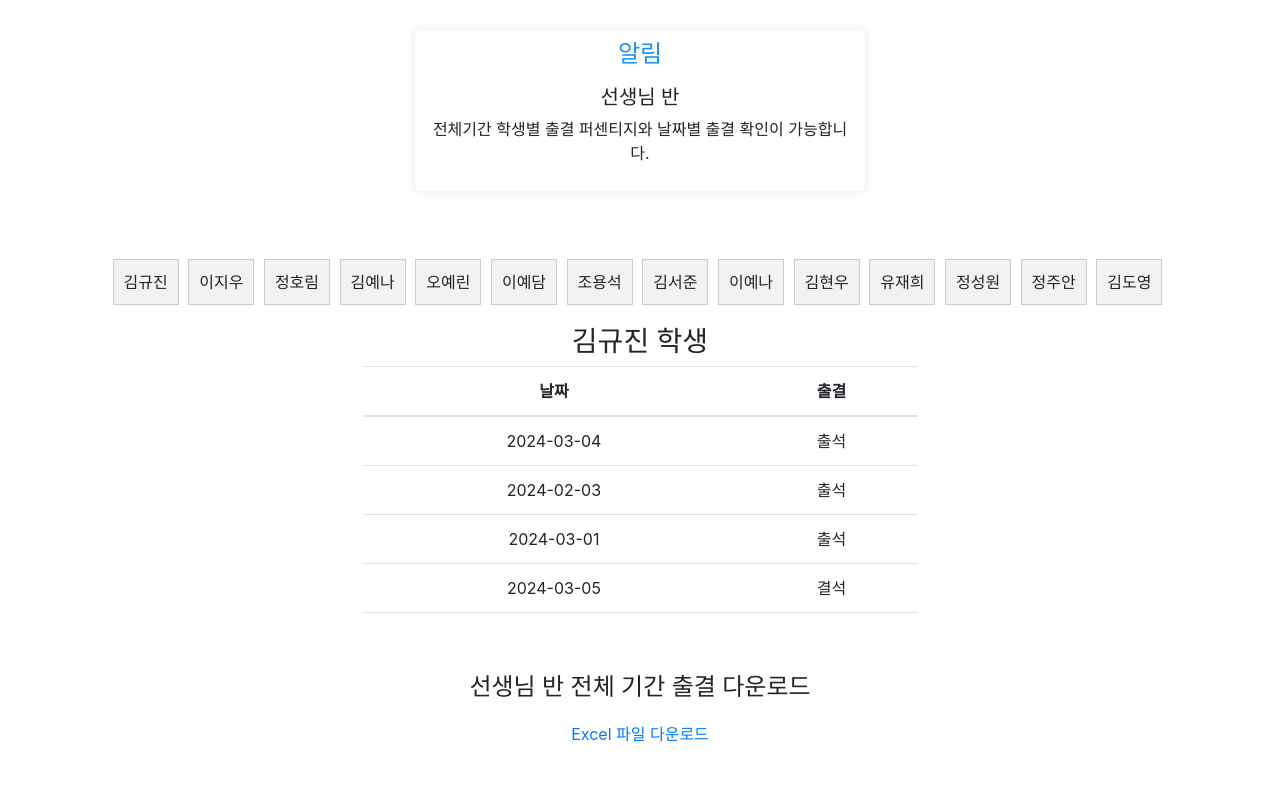
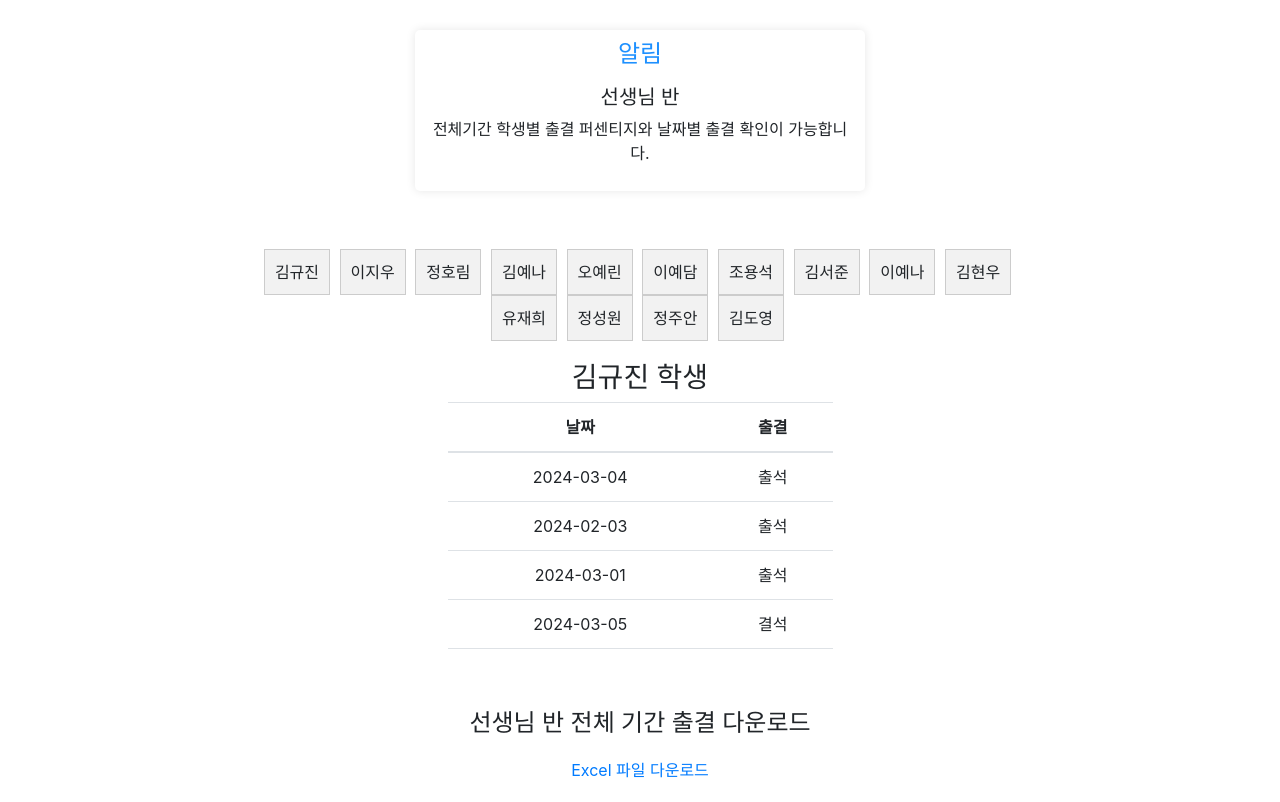
Before and after one commit to uiseokgeem/Hello_Poko, a Django app: template checking/templates/checking/attendance_ind.html in a window 1280 px wide. Before the commit the page ends 742 px from the top, so only its background shows below. Run offline with Django 4.2, Linux system fonts and the light colour scheme; the template is opened without the code that fills it: values that come from a table or form of the project are taken from there, others are empty; data comes from the database, SQL or seed files in the repository; both versions use the stored data as it was after the commit; some libraries are stand-ins or nearby versions.

Commit message:
ind graph size update

```diff
--- a/checking/templates/checking/attendance_ind.html
+++ b/checking/templates/checking/attendance_ind.html
@@ -8,6 +8,10 @@
     <link rel="stylesheet" href="https://maxcdn.bootstrapcdn.com/bootstrap/4.0.0/css/bootstrap.min.css">
     <title>개인별 조회</title>
        <style>
+           .container {
+               max-width: 800px; /* 최대 너비를 조절하여 레이아웃을 확장 */
+               margin: 0 auto;
+           }
         body {
             background-color: #ffffff; /* 배경색 조절 */
             padding: 20px;
@@ -87,7 +91,7 @@
     </p>
 </div>
     <div class="container">
-        <div class="instagram-table text-center">
+        <div class="row">
             {{ graph|safe }}
         </div>
         <br><br>
```
Also changed, not shown: db.sqlite3.
